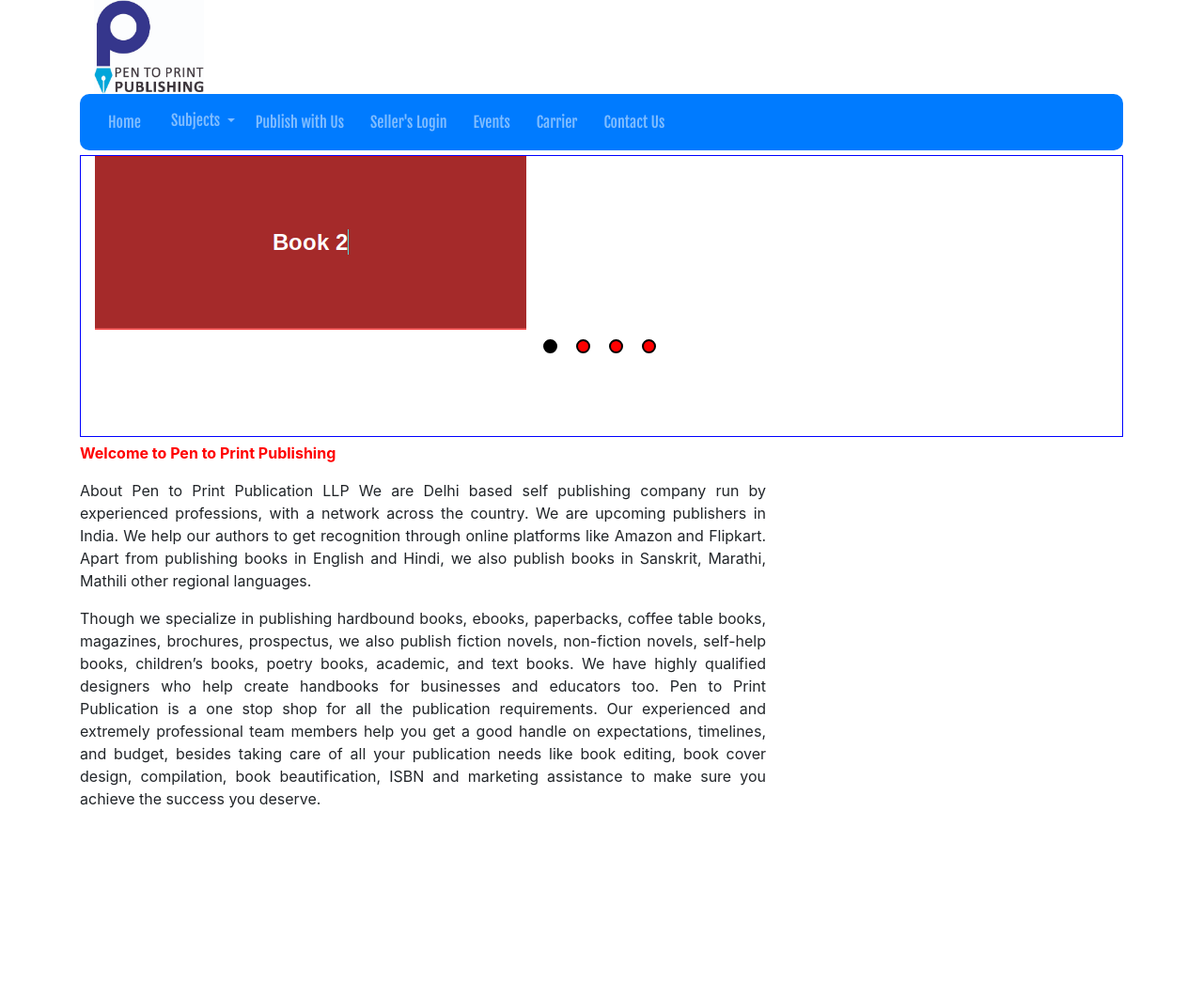
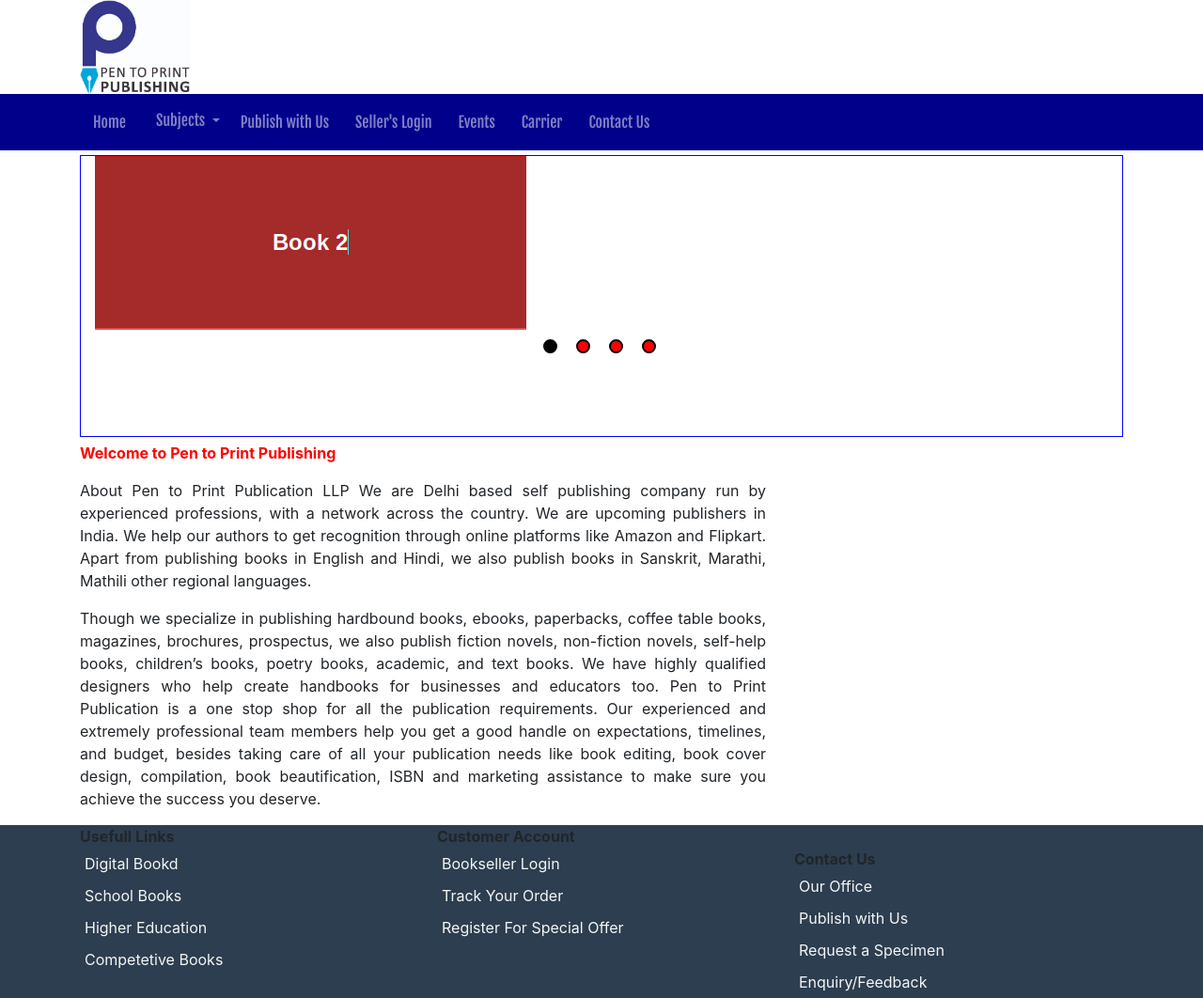
Before and after one commit to mjontop/pentoprint, a plain HTML site: page public/index.html in a window 1280 px wide. Shown: the whole page at 94% size. Before the commit the page ends 878 px from the top, so only its background shows below. Drawn offline with nearby package versions, Linux system fonts and the light colour scheme.

Commit message:
footer pending

```diff
--- a/public/index.html
+++ b/public/index.html
@@ -5,6 +5,7 @@
     <meta charset="UTF-8">
     <meta name="viewport" content="width=device-width, initial-scale=1.0">
     <meta http-equiv="X-UA-Compatible" content="ie=edge">
+    <link rel="stylesheet" href="https://cdnjs.cloudflare.com/ajax/libs/font-awesome/4.7.0/css/font-awesome.min.css">
     <script src="https://ajax.googleapis.com/ajax/libs/jquery/3.4.1/jquery.min.js"></script>
     <link rel="stylesheet" href="https://maxcdn.bootstrapcdn.com/bootstrap/4.3.1/css/bootstrap.min.css" />
     <script src="https://cdnjs.cloudflare.com/ajax/libs/popper.js/1.14.7/umd/popper.min.js"></script>
@@ -15,16 +16,17 @@
 </head>
 
 <body>
+
+    <header>
         <div class="container">
-        <header>
-            <div class="col-12">
 
             <img src="/src/img/logo.jpg" class="img-fluid" style="height:100px" />
 
         </div>
-        </header>
+
         <!-- NavBar -->
-        <nav id="nav" class="navbar navbar-dark navbar-expand-md bg-primary sticky-top">
+        <nav id="nav" class="navbar navbar-dark navbar-expand-md sticky-top">
+            <div class="container">
                 <button class="navbar-toggler" type="button" data-toggle="collapse" data-target="#Navbar">
                     <span class="navbar-toggler-icon"></span>
                 </button>
@@ -112,8 +114,11 @@
                         </li>
                     </ul>
                 </div>
+            </div>
         </nav>
+    </header>
     <!-- NavBar -->
+    <main class="container">
         <div class="banner container">
             <img id="banner" src="../src/img/book1.png" class="img-fluid">
             <div class="row">
@@ -155,6 +160,38 @@
 
 
         </div>
+    </main>
+
+    <footer id="full-footer">
+        <div class="container">
+            <div class="row">
+                <div class="col-4 ">
+                    <b>Usefull Links</b> <br>
+
+                    <a href="#">Digital Bookd</a>
+                    <a href="#">School Books</a>
+                    <a href="#">Higher Education</a>
+                    <a href="#">Competetive Books</a>
+
+                </div>
+                <div class="col-4">
+                    <b>Customer Account</b> <br>
+                    <a href="#">Bookseller Login</a>
+                    <a href="#">Track Your Order</a>
+                    <a href="#">Register For Special Offer</a>
+                </div>
+                <div class="col-4">
+                    <br>
+                    <b>Contact Us</b> <br>
+                    <a href="#">Our Office</a>
+                    <a href="#">Publish with Us </a>
+                    <a href="#">Request a Specimen</a>
+                    <a href="#">Enquiry/Feedback</a>
+                </div>
+            </div>
+        </div>
+    </footer>
+
 </body>
 
 </html>
--- a/src/style/index.css
+++ b/src/style/index.css
@@ -14,7 +14,7 @@ li:last-child() {
 
 nav {
     background-color: darkblue;
-    border-radius: 10px;
+
     font-family: 'Fjalla One', sans-serif;
 }
 
@@ -44,6 +44,16 @@ p {
     border-radius: 5px;
 }
 
+#full-footer{
+    background-color: #2c3e50;
+
+}
+
+#full-footer>div>div>div>a{
+    display: block;
+    padding: 5px;
+    color: whitesmoke;
+}
 
 
 @media(min-width:768px) {
```
Lines whose indentation alone changed are shown as unchanged.
